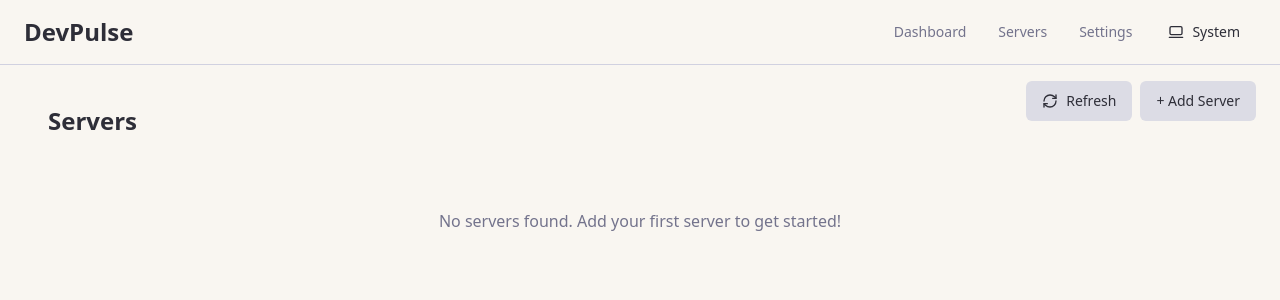
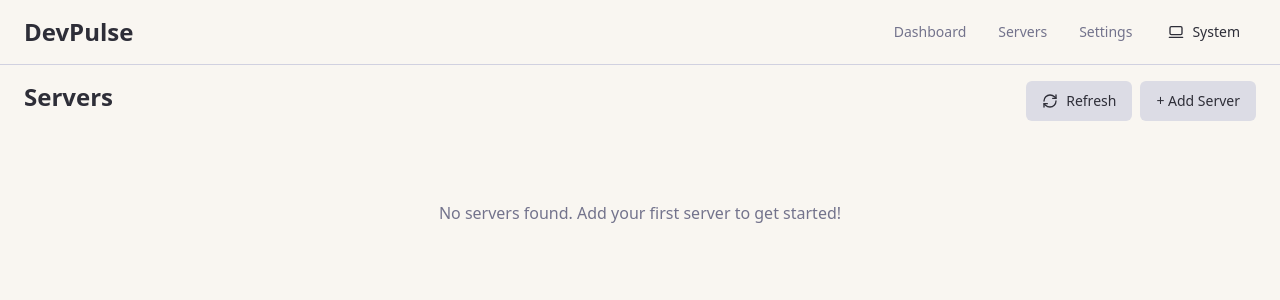
Before and after one commit to ChrisKp1710/my-devpulse, a React (Vite) app: page / in a window 1280 px wide. Shown: the top 300 px of the page. Built offline with nearby package versions, Linux system fonts and the light colour scheme.

Commit message:
refactor: migliora la struttura del layout nella pagina principale e rimuove il titolo ridondante nella lista server

```diff
--- a/src/components/ServerList.tsx
+++ b/src/components/ServerList.tsx
@@ -7,9 +7,7 @@ const ServerList: React.FC = () => {
   const { servers } = useServer();
 
   return (
-    <div className="p-6">
-      <h2 className="text-2xl font-bold text-foreground mb-6">Servers</h2>
-
+    <div className="p-6 pt-0">
       <div className="grid grid-cols-1 md:grid-cols-2 lg:grid-cols-3 gap-4">
         {servers.map((server: Server) => (
           <ServerCard key={server.id} server={server} />
--- a/src/pages/Index.tsx
+++ b/src/pages/Index.tsx
@@ -1,26 +1,32 @@
-import Navbar from '../components/Navbar'
-import ServerList from '../components/ServerList'
-import ServerSidebar from '../components/ServerSidebar'
-import Terminal from '../components/Terminal'
-import { useServer } from '../context/useServer'
-import { ServerProvider } from '../context/ServerContext'
-import ServerActions from '../components/ServerActions'
+import Navbar from '../components/Navbar';
+import ServerList from '../components/ServerList';
+import ServerSidebar from '../components/ServerSidebar';
+import Terminal from '../components/Terminal';
+import { useServer } from '../context/useServer';
+import { ServerProvider } from '../context/ServerContext';
+import ServerActions from '../components/ServerActions';
 
 const Layout = () => {
-  const { terminalVisible, selectedServer } = useServer()
+  const { terminalVisible, selectedServer } = useServer();
 
   return (
     <div className="min-h-screen bg-background flex flex-col">
       <Navbar />
 
       <div className="flex-1 relative px-6 py-4 flex">
-        {/* Lista server (occupa tutto se la sidebar è chiusa) */}
-        <div className={`flex-1 transition-all duration-300`}>
-          <ServerActions />
+        {/* Sezione principale */}
+        <div className="flex-1 transition-all duration-300">
+          {/* Titolo + Bottoni */}
+          <div className="flex justify-between items-center mb-10">
+            <h2 className="text-2xl font-bold text-foreground">Servers</h2>
+            <ServerActions />
+          </div>
+
+          {/* Lista Server */}
           <ServerList />
         </div>
 
-        {/* Sidebar (visibile solo se selezionato un server) */}
+        {/* Sidebar se un server è selezionato */}
         {selectedServer && (
           <div className="w-[350px] ml-6 shrink-0">
             <ServerSidebar />
@@ -28,15 +34,16 @@ const Layout = () => {
         )}
       </div>
 
+      {/* Terminale */}
       {terminalVisible && <Terminal />}
     </div>
-  )
-}
+  );
+};
 
 const Index = () => (
   <ServerProvider>
     <Layout />
   </ServerProvider>
-)
+);
 
-export default Index
+export default Index;
```
